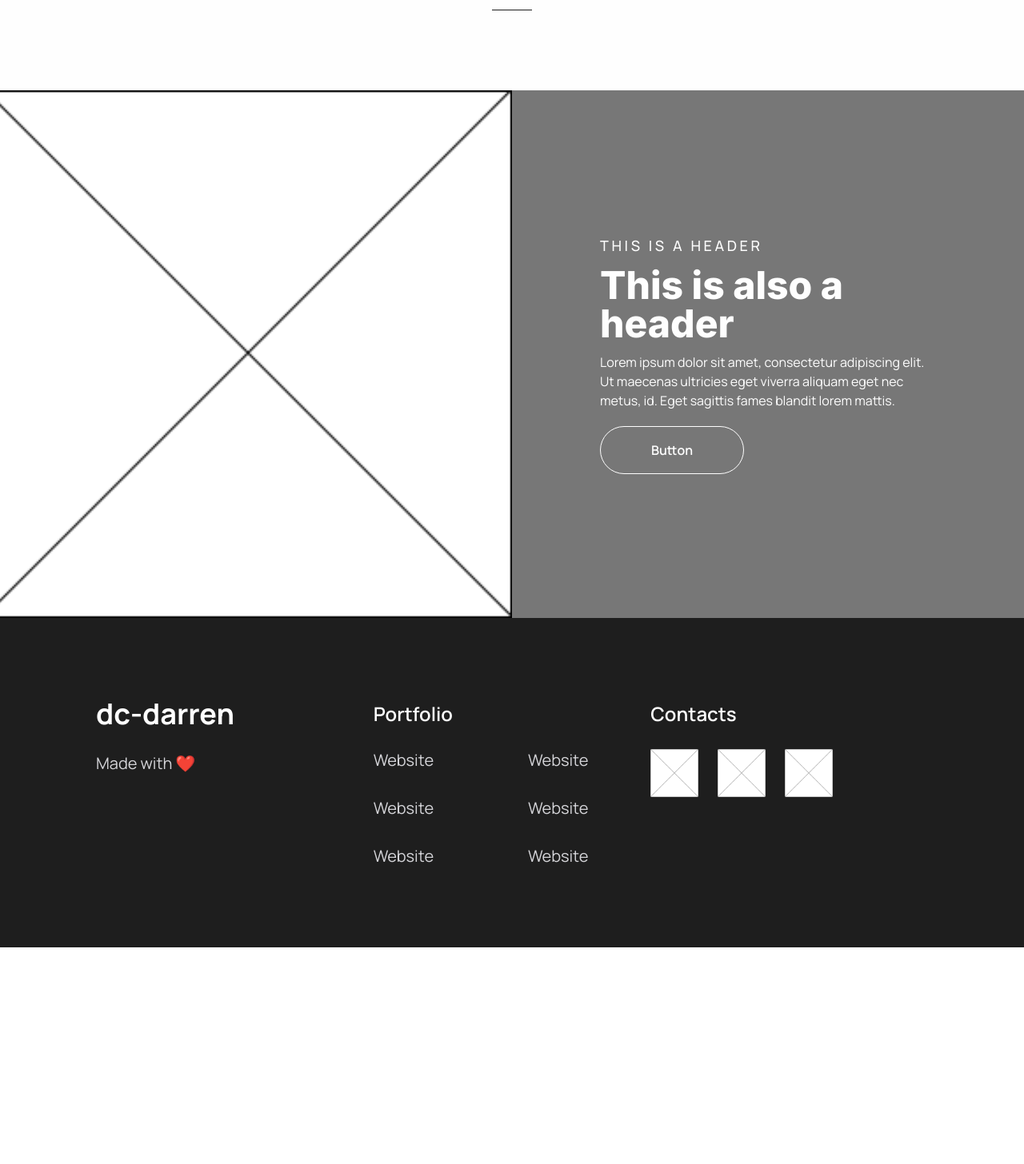
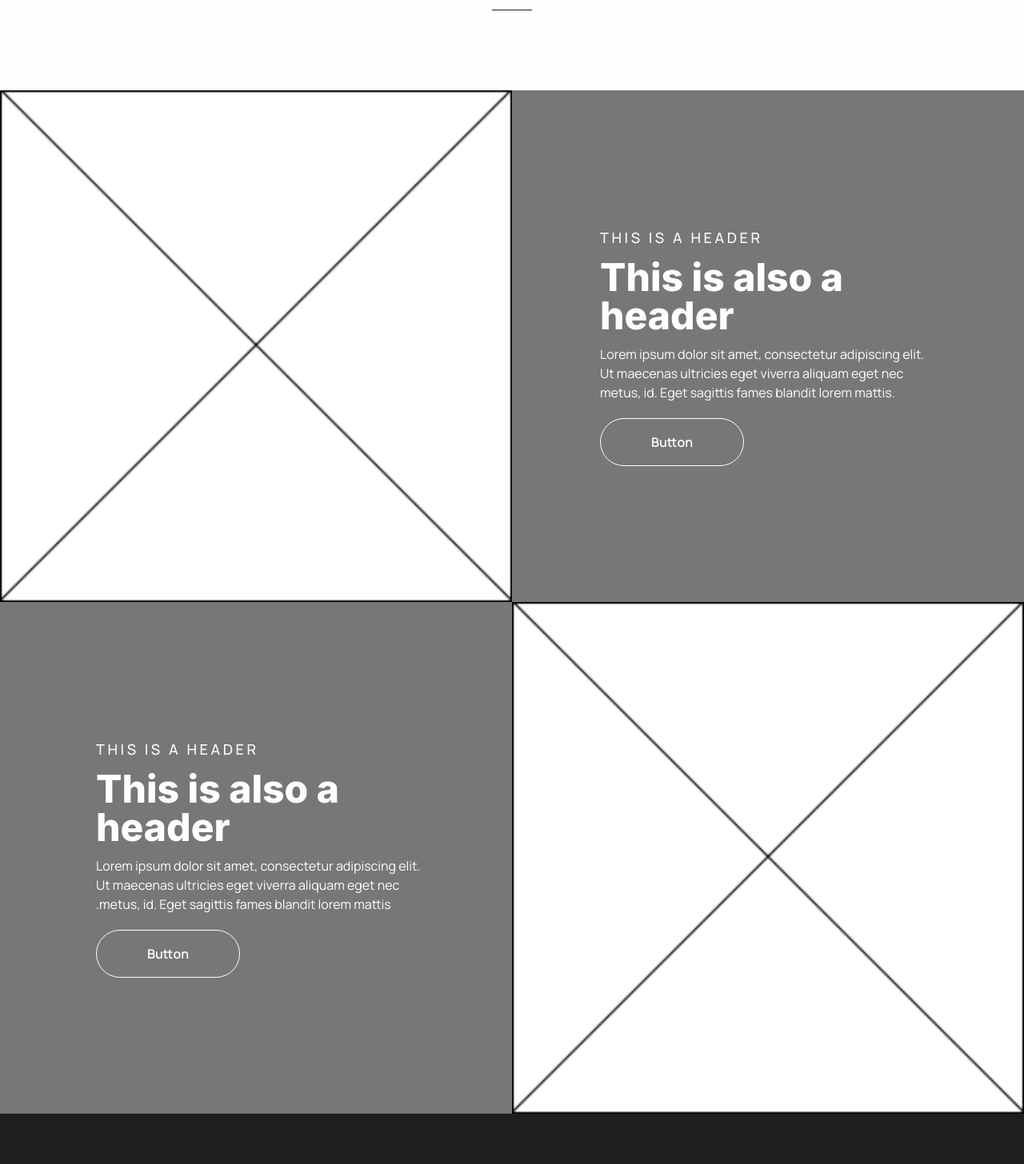
Before and after one commit to dc-darren/dc-darren.github.io, a React (Create React App) app: page / in a window 1280 px wide. Shown: the part 874-2330 px from the top of the page at 80% size. Before the commit the page ends 2059 px from the top, so only its background shows below. Built offline with nearby package versions, Linux system fonts and the light colour scheme.

Commit message:
Portfolio Item 2 Section (Image on the right side)

```diff
--- a/src/App.js
+++ b/src/App.js
@@ -50,9 +50,9 @@ function App() {
         {/* Portfolio Image Left */}
         <section id="portfolio-1" className="bg-dc-gray">
           <div className="dc-container dc-grid items-center gap-10 px-30">
-            {/* Image width 50% of screen = (col 1-7) + gap */}
+            {/* Image width 50% of screen = (col 1 till col 7) + (gap/2) */}
             {/* With grid applied, image width is also added with margin which is 120px */}
-            <img src="assets/images/sample-image.png" alt="Avatar" className="col-start-1 col-end-7 justify-self-center min-w-[calc(100%__+_2.5rem+_120px)] -ml-30" />
+            <img src="assets/images/sample-image.png" alt="Avatar" className="col-start-1 col-end-7 min-w-[calc(100%__+_(2.5rem/2)+_120px)] -ml-30" />
             <div className="col-start-8 col-span-5 flex flex-col gap-3 text-dc-white">
               <p className="dc-subheader text-lg">This is a Header</p>
               <h2 className="dc-header text-5xl">This is also a header</h2>
@@ -66,6 +66,27 @@ function App() {
           </div>
         </section>
         {/* End of Portfolio Image Left */}
+
+        {/* Portfolio Image Right */}
+        <section id="portfolio-2" className="bg-dc-gray">
+          {/* Grid reversed for image right */}
+          <div className="dc-container dc-grid direction-rtl justify-end items-center gap-10 px-30">
+            {/* Image width 50% of screen = (col 1 till col 7) + (gap/2) */}
+            {/* With grid applied, image width is also added with margin which is 120px */}
+            <img src="assets/images/sample-image.png" alt="Avatar" className="col-start-1 col-end-7 min-w-[calc(100%__+_(2.5rem/2)+_120px)] -mr-30" />
+            <div className="col-start-8 col-span-5 flex flex-col items-end gap-3 text-left text-dc-white">
+              <p className="dc-subheader text-lg">This is a Header</p>
+              <h2 className="dc-header text-5xl">This is also a header</h2>
+              <p className="flex-shrink-0 basis-1/2">
+                Lorem ipsum dolor sit amet, consectetur adipiscing elit.
+                Ut maecenas ultricies eget viverra aliquam eget nec metus, id.
+                Eget sagittis fames blandit lorem mattis.
+              </p>
+              <a href="#portfolio-2" className="btn-desktop btn-dc-white-outline mt-2">Button</a>
+            </div>
+          </div>
+        </section>
+        {/* End of Portfolio Image Right */}
 
         {/* End of Portfolio */}
       </main>
--- a/src/css/style.css
+++ b/src/css/style.css
@@ -698,6 +698,10 @@ nav .btn-desktop {
   margin-top: 1.75rem;
 }
 
+.-mr-30 {
+  margin-right: -120px;
+}
+
 .flex {
   display: flex;
 }
@@ -718,8 +722,8 @@ nav .btn-desktop {
   width: 60px;
 }
 
-.min-w-\[calc\(100\%__\+_2\.5rem\+_120px\)\] {
-  min-width: calc(100%  + 2.5rem +  120px);
+.min-w-\[calc\(100\%__\+_\(2\.5rem\/2\)\+_120px\)\] {
+  min-width: calc(100%  + (2.5rem / 2) +  120px);
 }
 
 .flex-shrink-0 {
@@ -728,6 +732,10 @@ nav .btn-desktop {
 
 .basis-1\/2 {
   flex-basis: 50%;
+}
+
+.grid-flow-dense {
+  grid-auto-flow: dense;
 }
 
 .grid-cols-3 {
@@ -746,8 +754,16 @@ nav .btn-desktop {
   flex-wrap: wrap;
 }
 
+.items-end {
+  align-items: flex-end;
+}
+
 .items-center {
   align-items: center;
+}
+
+.justify-end {
+  justify-content: flex-end;
 }
 
 .justify-between {
@@ -773,10 +789,6 @@ nav .btn-desktop {
 
 .gap-y-8 {
   row-gap: 2rem;
-}
-
-.justify-self-center {
-  justify-self: center;
 }
 
 .bg-dc-white {
@@ -821,6 +833,10 @@ nav .btn-desktop {
 
 .pt-1 {
   padding-top: 0.25rem;
+}
+
+.text-left {
+  text-align: left;
 }
 
 .text-xl {
@@ -880,3 +896,7 @@ nav .btn-desktop {
   --tw-text-opacity: 1;
   color: rgb(212 212 216 / var(--tw-text-opacity));
 }
+
+.direction-rtl {
+  direction: rtl;
+}
--- a/src/index.css
+++ b/src/index.css
@@ -121,3 +121,13 @@
     text-dc-white;
   }
 }
+
+@layer utilities {
+  .direction-ltr {
+    direction: ltr;
+  }
+
+  .direction-rtl {
+    direction: rtl;
+  }
+}
```
